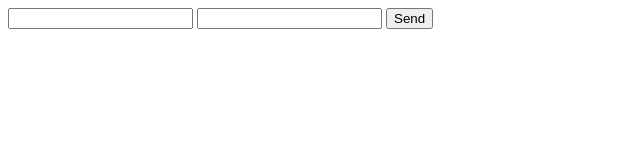
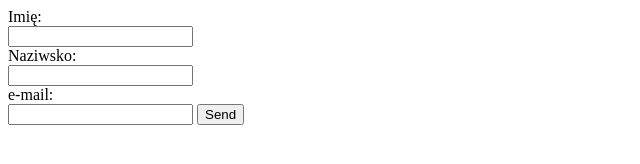
Before and after one commit to wiemka/wiemka.github.io, a plain HTML site: page index.html in a window 1280 px wide. Shown: the whole page, without its empty margins (0-640 px from the left). Drawn offline with Linux system fonts and the light colour scheme.

Commit message:
akutalizacja o imie,nazwisko i maila

```diff
--- a/index.html
+++ b/index.html
@@ -7,8 +7,12 @@
 <body>
     <form action="https://formspree.io/wielgosz.m@vp.pl"
       method="POST">
-    <input type="text" name="name">
-    <input type="email" name="_replyto">
+    <label for="imie">Imię:</label><br />
+    <input type="text" name="imie" id="imie"><br />
+    <label for="nazwisko">Naziwsko:</label><br />
+    <input type="text" name="nazwisko" id="nazwisko"><br />
+    <label for="email">e-mail:</label><br />
+    <input type="email" name="_replyto" id="email">
     <input type="submit" value="Send">
 </form>
 </body>
```
